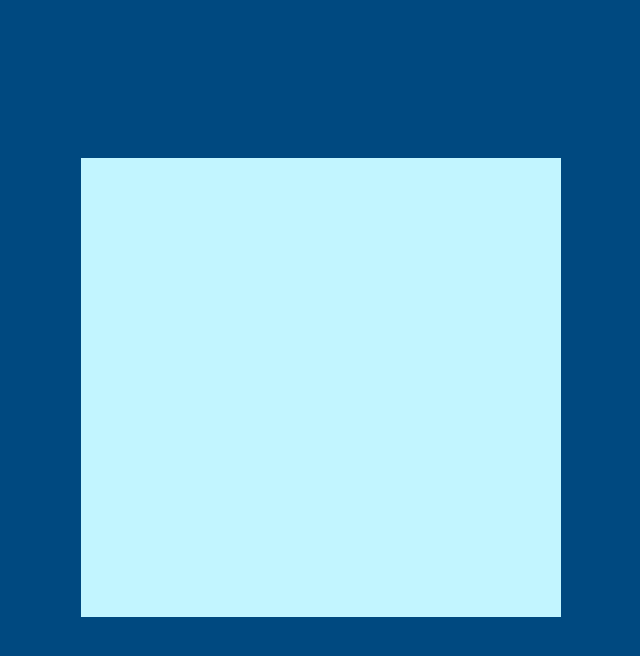
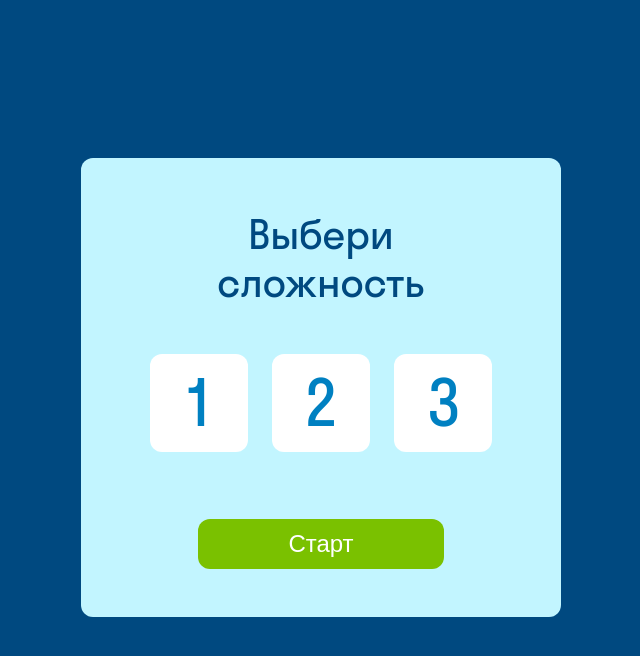
Before and after one commit to semtyk/card_game_hw_skypro, a plain HTML site: page index.html in a window 1280 px wide. Shown: the whole page, without its empty margins (319-959 px from the left). Drawn offline with Linux system fonts and the light colour scheme.

Commit message:
сверстал первую страницу

```diff
--- a/index.html
+++ b/index.html
@@ -1,5 +1,6 @@
 <!DOCTYPE html>
 <html lang="en">
+
 <head>
     <meta charset="UTF-8">
     <meta name="viewport" content="width=device-width, initial-scale=1.0">
@@ -7,13 +8,22 @@
     <link rel="stylesheet" href="styles.css">
     <title>Игра "Угадай карты"</title>
 </head>
+
 <body>
+
     <body>
         <div id="app" class="center">
             <div class="start-select-box">
-
+                <h1 class="difficult-text">Выбери сложность</h1>
+                <section class="difficult-checkbox">
+                    <div class="difficult-item">1</div>
+                    <div class="difficult-item">2</div>
+                    <div class="difficult-item">3</div>
+                </section>
+                <button class="startGame-button">Старт</button>
             </div>
         </div>
     </body>
 </body>
+
 </html>
--- a/styles.css
+++ b/styles.css
@@ -14,10 +14,11 @@
 }
 
 body {
-    font-family: StratosSkyeng;
+    font-family: StratosSkyeng, sans-serif;
     font-size: 40px;
     line-height: 48px;
     background-color: #004980;
+    height: 774px;
 }
 
 .center {
@@ -31,4 +32,55 @@ body {
     width: 480px;
     height: 459px;
     margin-top: 158px;
+    display: flex;
+    flex-direction: column;
+    align-items: center;
+    border-radius: 12px;
 }
+
+.difficult-text {
+    max-width: 208px;
+    font-style: normal;
+    font-weight: 400;
+    font-size: 40px;
+    line-height: 48px;
+    margin-top: 52px;
+    margin-bottom: 48px;
+    color: #004980;
+    text-align: center;
+}
+
+.difficult-checkbox {
+    display: flex;
+    justify-content: space-between;
+    column-gap: 24px;
+}
+
+.difficult-item {
+    width: 98px;
+    height: 98px;
+    border-radius: 12px;
+    background-color: #fff;
+    font-weight: 400;
+    font-size: 64px;
+    line-height: 72px;
+    display: flex;
+    justify-content: center;
+    align-items: center;
+    color: #0080C1;
+    cursor: pointer;
+}
+
+.startGame-button {
+    width: 246px;
+    height: 50px;
+    border-radius: 12px;
+    border: none;
+    background-color: #7AC100;
+    margin-top: 67px;
+    font-weight: 400;
+    font-size: 24px;
+    line-height: 32px;
+    color: #fff;
+    cursor: pointer;
+}
```
